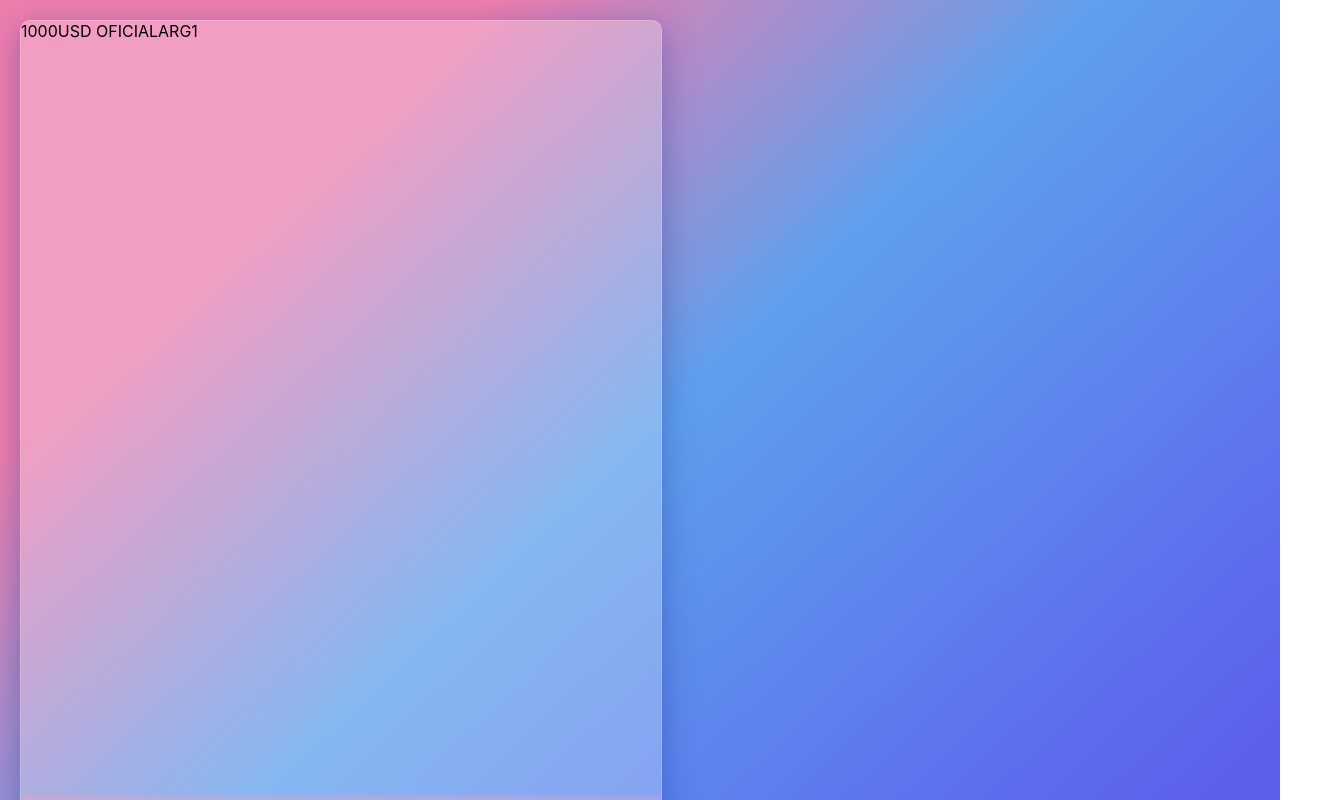
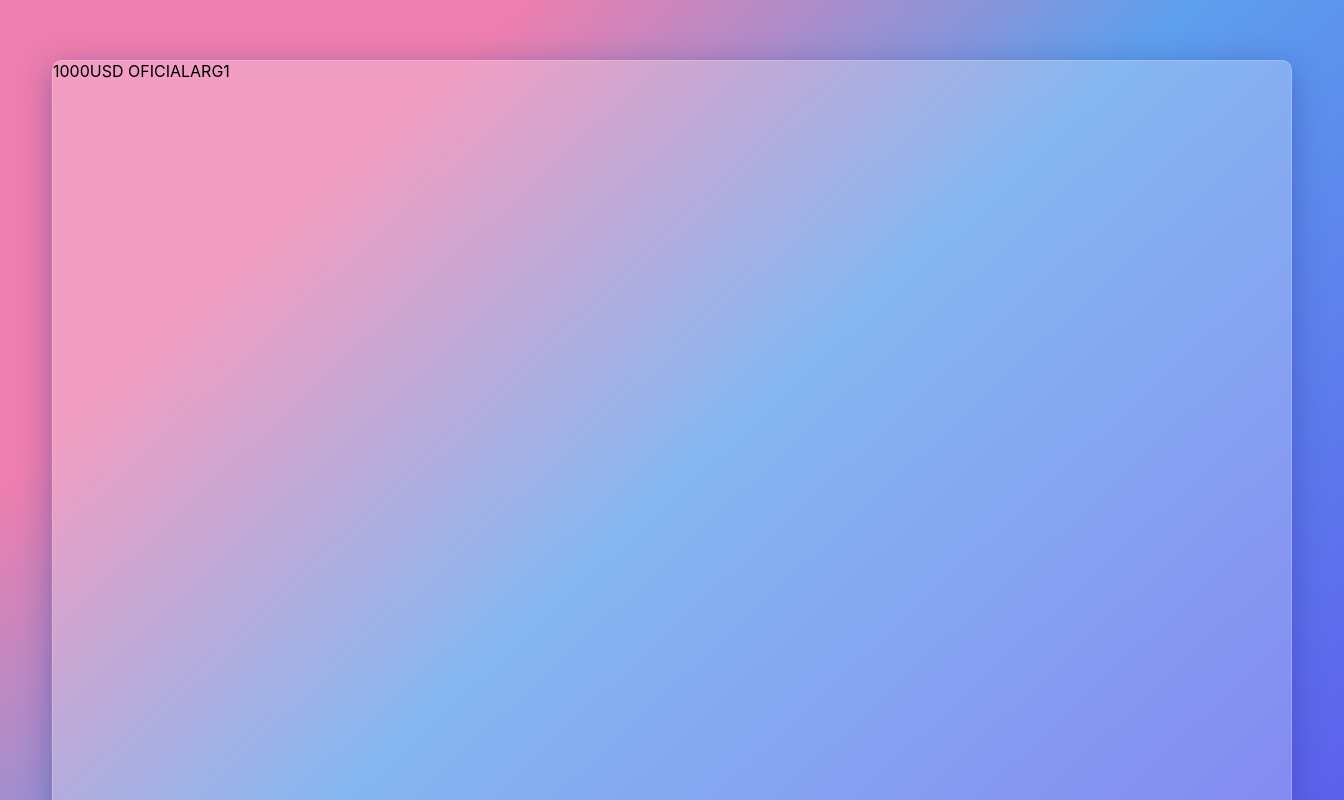
Before and after one commit to GermanDobler/ConVERsoR, a React (Create React App) app: page / in a window 1280 px wide. Shown: the top 800 px of the page, 1344 px wide, since content can reach past the window. Built offline with nearby package versions, Linux system fonts and the light colour scheme.

Commit message:
FIX: CSS MASTER

```diff
--- a/src/UI/components/Header.jsx
+++ b/src/UI/components/Header.jsx
@@ -3,11 +3,9 @@ import "./styles/Glassmorphism.css";
 export default function Header() {
     return (
         <Fragment>
-            <div className="contenedor">
                 <div className="contenedor-header Glassmorphism">
                     <img src={require('./CONVERSOR LOGO.png')} className="img" height={150} width={700} alt="CONVERSOR LOGO" />
                 </div>
-            </div>
         </Fragment>
     );
 }
--- a/src/UI/components/Historial.jsx
+++ b/src/UI/components/Historial.jsx
@@ -15,8 +15,7 @@ export default function Historial() {
     console.log(conversiones);
     return (
         <Fragment>
-            <div className="contenedor">
-                <div className="contenedor-historial Glassmorphism">
+                <div className="contenedor-historial">
                 {conversiones.map(conversion =>(
                 <Info
                 key={conversion.id}
@@ -25,7 +24,6 @@ export default function Historial() {
                 </Info>
                 ))}
                 </div>
-            </div>
         </Fragment>
     );
     console.log(conversiones.map);
--- a/src/UI/components/PrincipalScreen.jsx
+++ b/src/UI/components/PrincipalScreen.jsx
@@ -1,12 +1,13 @@
 import { Fragment } from "react";
-import "./styles/PrincipalScreen.css";
 import Header from "./Header";
+import "./styles/Glassmorphism.css"
 import Historial from "./Historial";
 export default function PrincipalScreen(){
 return (
     <Fragment>
-        {/* <Header></Header> */}
-        <Historial></Historial>
+        <div className="Glassmorphism contenedor">
+            <Historial></Historial>
+        </div>
     </Fragment>
 );
 }
--- a/src/UI/components/styles/Glassmorphism.css
+++ b/src/UI/components/styles/Glassmorphism.css
@@ -1,24 +1,26 @@
 .Glassmorphism{
-    position: relative;
     background: rgba( 255, 255, 255, 0.25 );
     box-shadow: 0 8px 32px 0 rgba( 31, 38, 135, 0.37 );
     backdrop-filter: blur( 4px );
     -webkit-backdrop-filter: blur( 4px );
     border-radius: 10px;
     border: 1px solid rgba( 255, 255, 255, 0.18 );
+
 }
 
-.contenedor-header.Glassmorphism{
-    margin:0px 20px 20px 20px;
-    width: 740px;
-    height: 170px;
+.Glassmorphism.contenedor{
+    margin: 20px;
+
+    grid-column-start:1 ;
+
+    grid-column-end:13 ;
+
+    grid-row-start:1 ;
+
+    grid-row-end:13 ;
+
 }
 
-.contenedor-historial.Glassmorphism{
-    margin:0px 20px 20px 20px;
-    width: 640px;
-    height: 900px;
-}
 
 .img{
     padding: 10px 0px 0px 20px;
--- a/src/UI/components/styles/PrincipalScreen.css
+++ b/src/UI/components/styles/PrincipalScreen.css
@@ -1,3 +1,3 @@
 .contenedor{
-    padding-top: 20px;
+    padding: 20px;
 }
--- a/src/index.css
+++ b/src/index.css
@@ -1,16 +1,39 @@
 body {
-  margin:0px;
+  margin: 0px;
+
+  padding: 0px;
+
   font-family: -apple-system, BlinkMacSystemFont, 'Segoe UI', 'Roboto', 'Oxygen',
     'Ubuntu', 'Cantarell', 'Fira Sans', 'Droid Sans', 'Helvetica Neue',
     sans-serif;
   -webkit-font-smoothing: antialiased;
   -moz-osx-font-smoothing: grayscale;
+
+}
+#root{
+  display: grid;
+
+  grid-template-columns: repeat(12, minmax(0, 1fr));
+
+  grid-template-rows: repeat(6, minmax(0, 1fr));
+
   width: 100vw;
 
   height: 100vh;
+
+  overflow: hidden;
+
+  padding-top: 2.5rem;
+
+  padding-bottom: 2.5rem;
+
+  padding-left: 2rem;
+
+  padding-right: 2rem;
 
   background: rgb(237,126,174) ;
 
   background: linear-gradient(137deg, rgba(237,126,174,1) 23%, rgba(93,159,237,1) 52%, rgba(93,95,237,1) 97%);
 
+
 }
```
